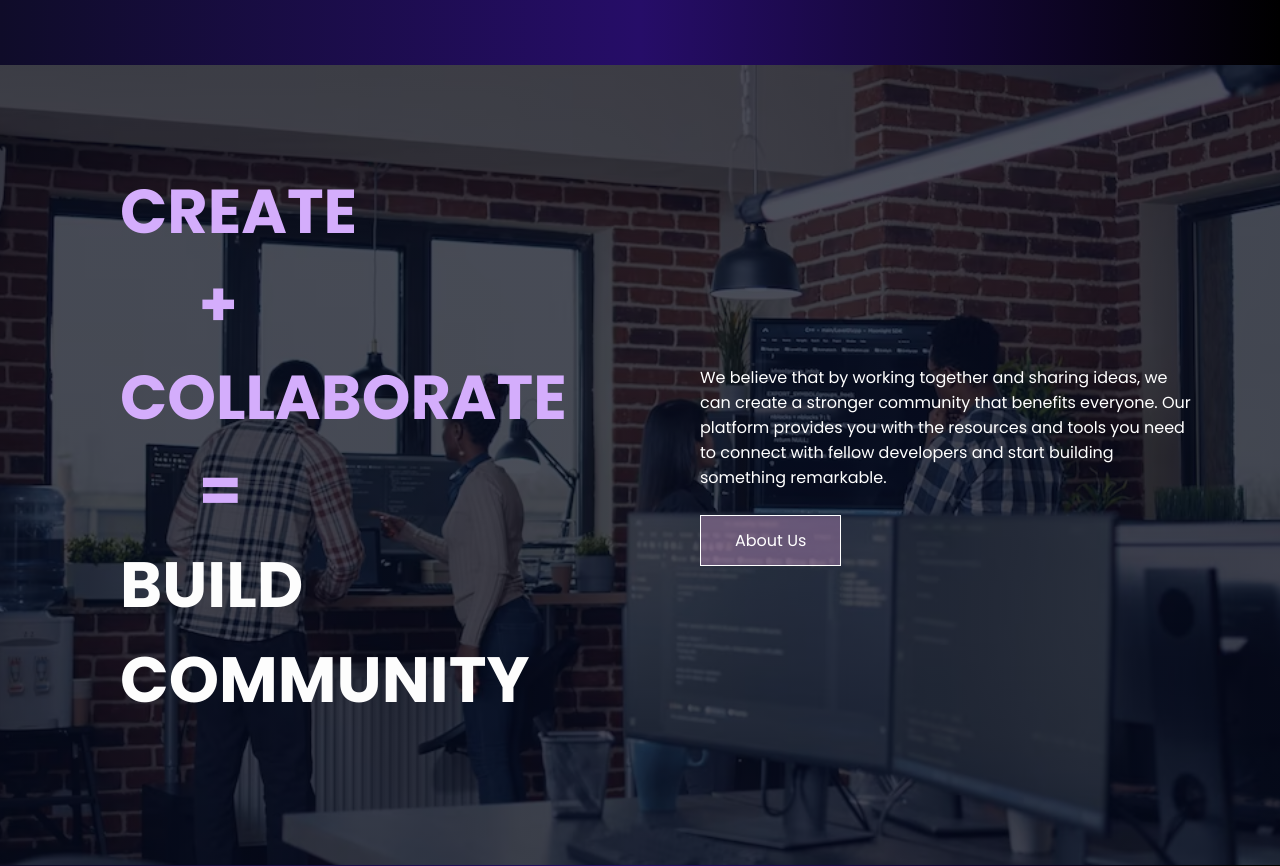
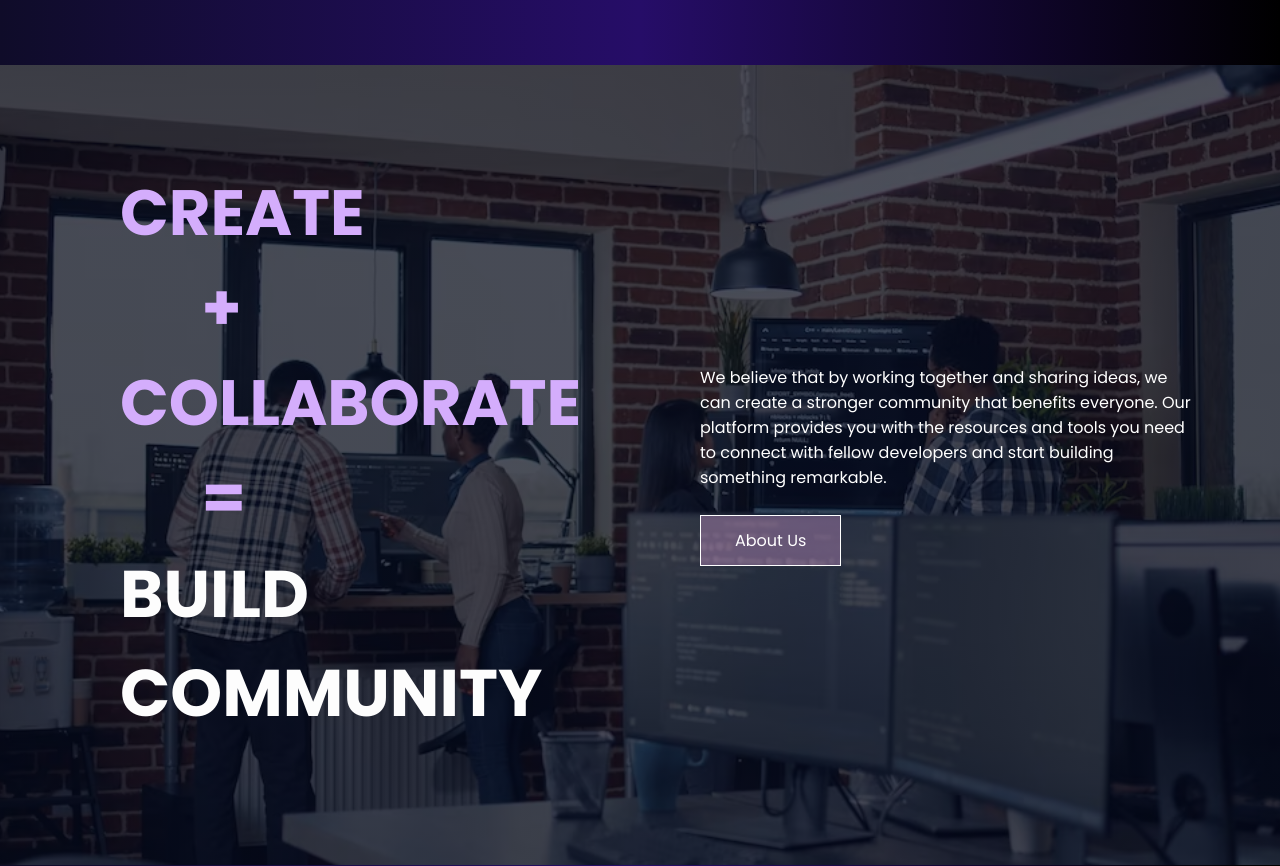
Before and after one commit to neha-nupur/Coding-Talkers, a PHP site: page / in a window 1280 px wide. Shown: the part 1948-2814 px from the top of the page. Run offline with PHP 8.4, Linux system fonts and the light colour scheme; some libraries are stand-ins or nearby versions.

Commit message:
font-size updated

```diff
--- a/css/styles.css
+++ b/css/styles.css
@@ -360,12 +360,12 @@ video {
 
 .comm-col h1 {
   color: #d4adfc;
-  font-size: 62px;
+  font-size: 64px;
 }
 
 .comm-col h2 {
   color: #fdfdfd;
-  font-size: 64px;
+  font-size: 66px;
 }
 
 .comm-col-right {
```
